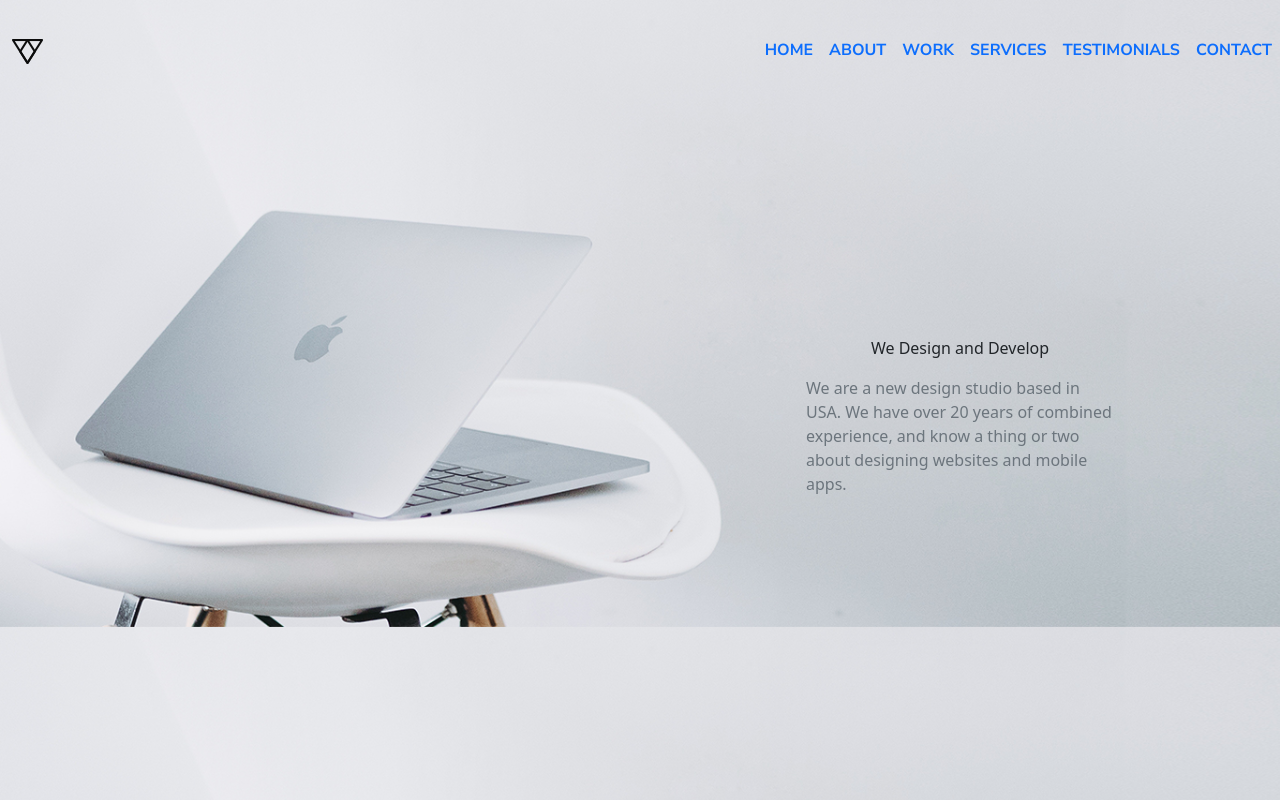
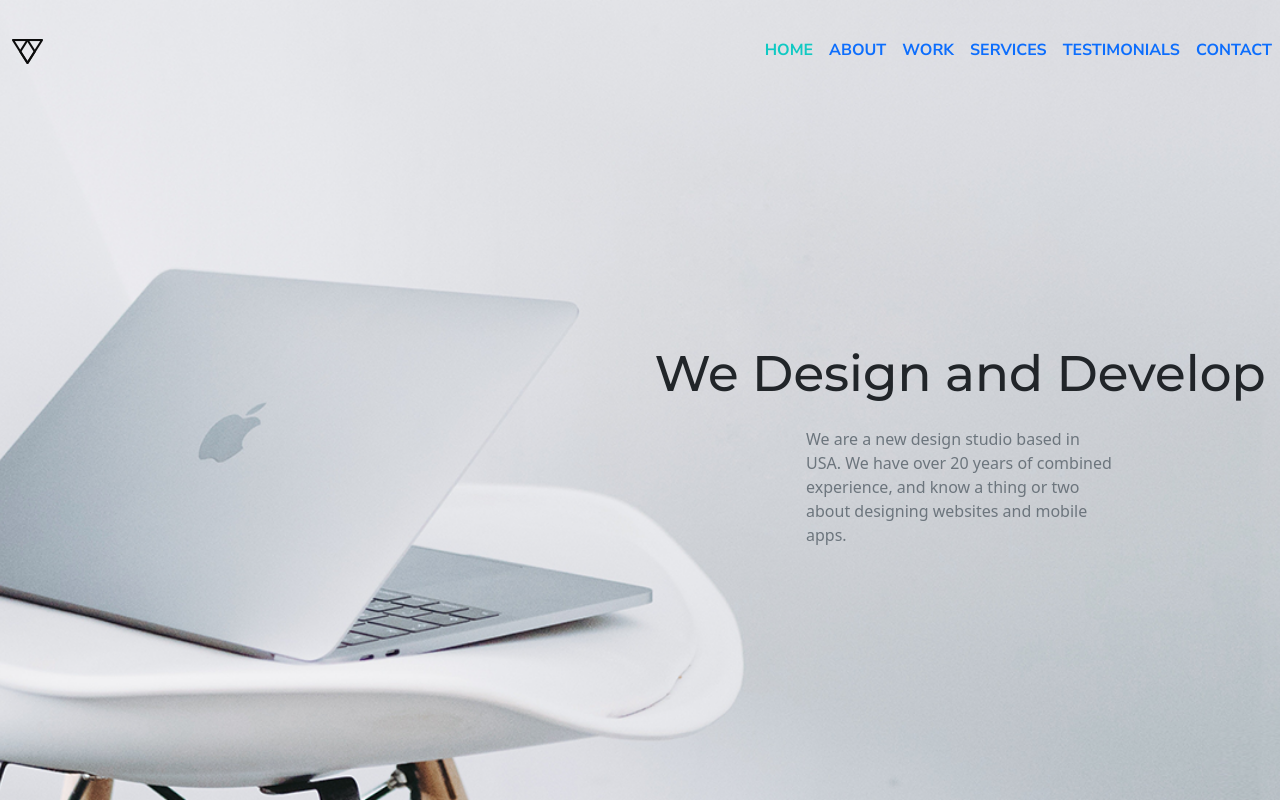
Before and after one commit to MReiss97/Resources---Practical, a plain HTML site: page index.html in a window 1280 px wide. Drawn offline with nearby package versions, Linux system fonts and the light colour scheme.

Commit message:
Update style.css

```diff
--- a/style.css
+++ b/style.css
@@ -1,9 +1,24 @@
-body{
-    background-image:  url("assets/images/aidan-hancock-8RU4OuA6Yug-unsplash.png");
-    background-image: no-repeat;
+. {
+
     background-attachment: fixed;
-    background-size: 100%;
+    background-position: center;
+    background-size: cover;
+  background-repeat: no-repeat;
+height: 100%;
+width: 100%;
 }
+body, html {
+  background-image:  url('/assets/images/aidan-hancock-8RU4OuA6Yug-unsplash.png');
+    height: 100%;
+    margin: 0;
+    background-attachment: fixed;
+    background-position: center;
+    background-size: cover;
+  background-repeat: no-repeat;
+height: 100%;
+width: 100%;
+    }
+
 .navbar {
 color: black;
     display: block;
@@ -15,3 +30,29 @@ width: 100%;
     font-family: 'Nunito Sans', sans-serif;
     height: 100px;
 }
+
+.navbar-brand {
+
+}
+
+.collapse{
+
+}
+.txt1{
+  font-size: 50px;
+  font-family: 'Montserrat', sans-serif;
+}
+.navbar-nav > .active > a {
+  color: #10C9C3;
+}
+
+.nav-item a:hover{
+  color: rgb(213, 213, 213);
+background-color: black;
+}
+.nav-link a {
+  text-decoration: none !important;
+}
+.nav-link li:hover a {
+  color: white;
+}
```
